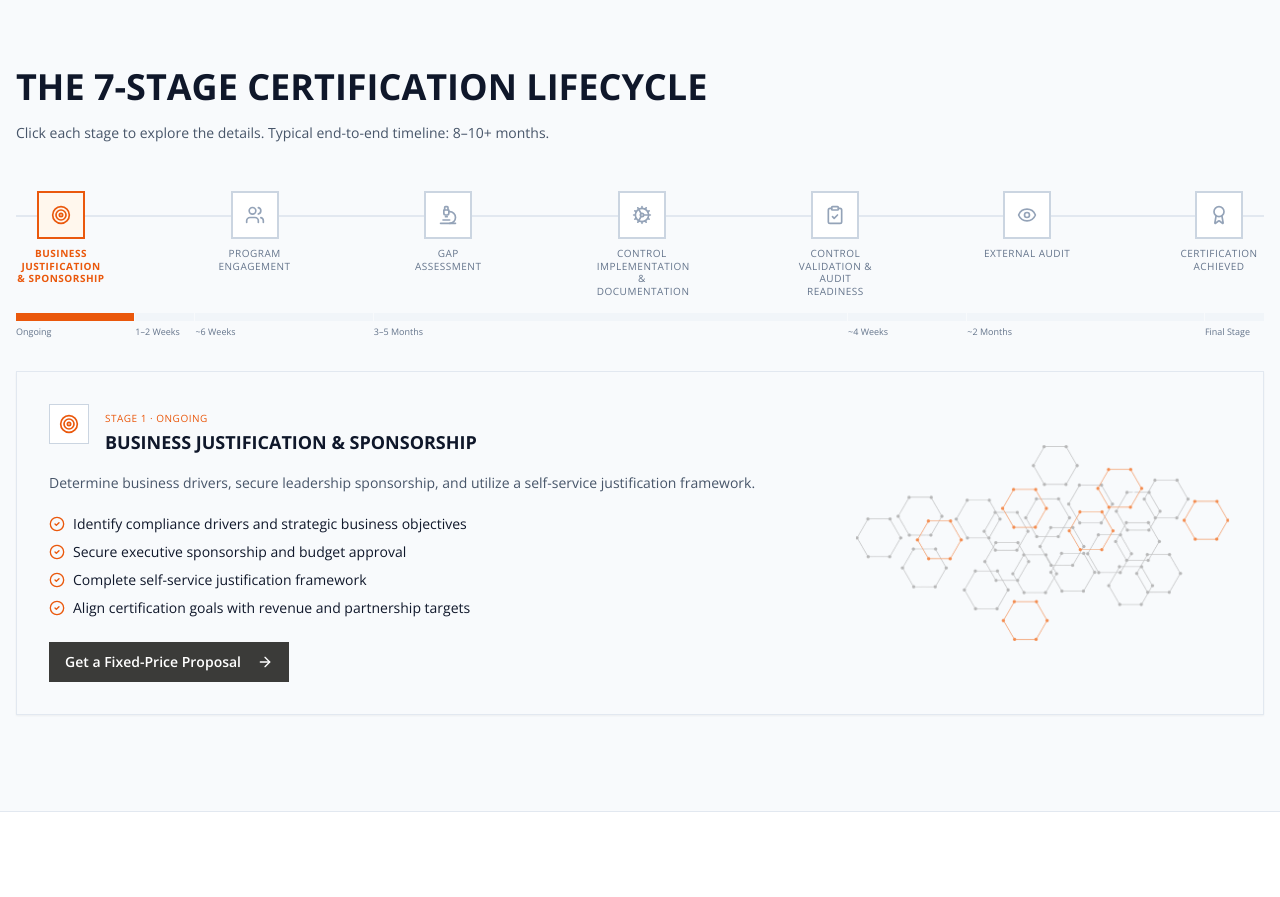
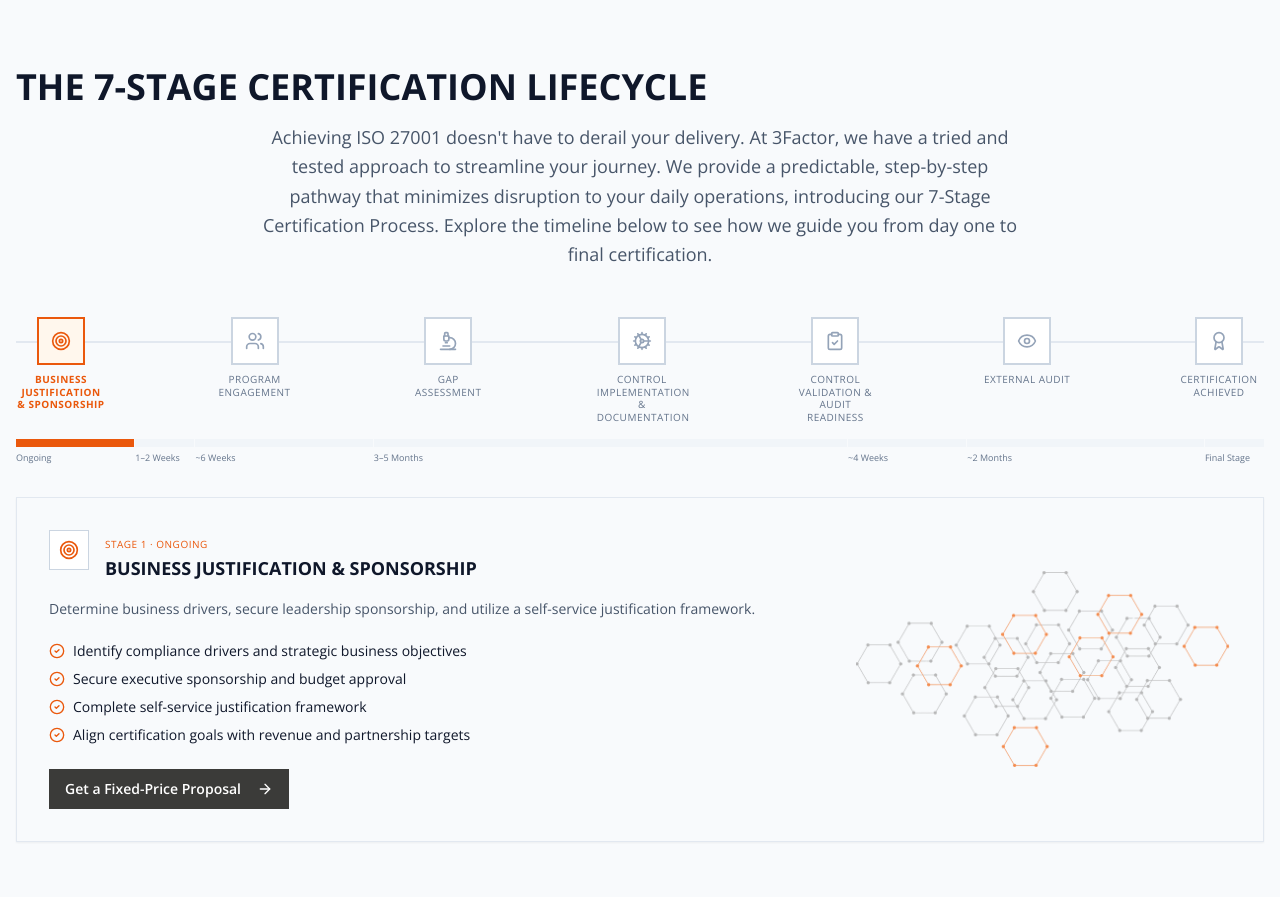
Before and after one commit to Sean3FACTOR/threefactor-glow-web, a React (Vite) app: page /services/iso-27001 in a window 1280 px wide. Shown: the part 980-1877 px from the top of the page. Built offline with nearby package versions, Linux system fonts and the light colour scheme.

Commit message:
Add intro to timeline intro

```diff
--- a/src/pages/ISO27001Page.tsx
+++ b/src/pages/ISO27001Page.tsx
@@ -724,8 +724,8 @@ const ISO27001Page = () => {
           <h2 className="text-3xl md:text-4xl font-bold text-slate-900 uppercase mb-4">
             THE 7-STAGE CERTIFICATION LIFECYCLE
           </h2>
-          <p className="text-sm text-slate-600 mb-12 max-w-2xl">
-            Click each stage to explore the details. Typical end-to-end timeline: 8–10+ months.
+          <p className="text-lg text-slate-600 mb-12 max-w-3xl leading-relaxed text-center mx-auto">
+            Achieving ISO 27001 doesn't have to derail your delivery. At 3Factor, we have a tried and tested approach to streamline your journey. We provide a predictable, step-by-step pathway that minimizes disruption to your daily operations, introducing our 7-Stage Certification Process. Explore the timeline below to see how we guide you from day one to final certification.
           </p>
           <InteractiveTimeline openModal={openModal} />
         </div>
```
